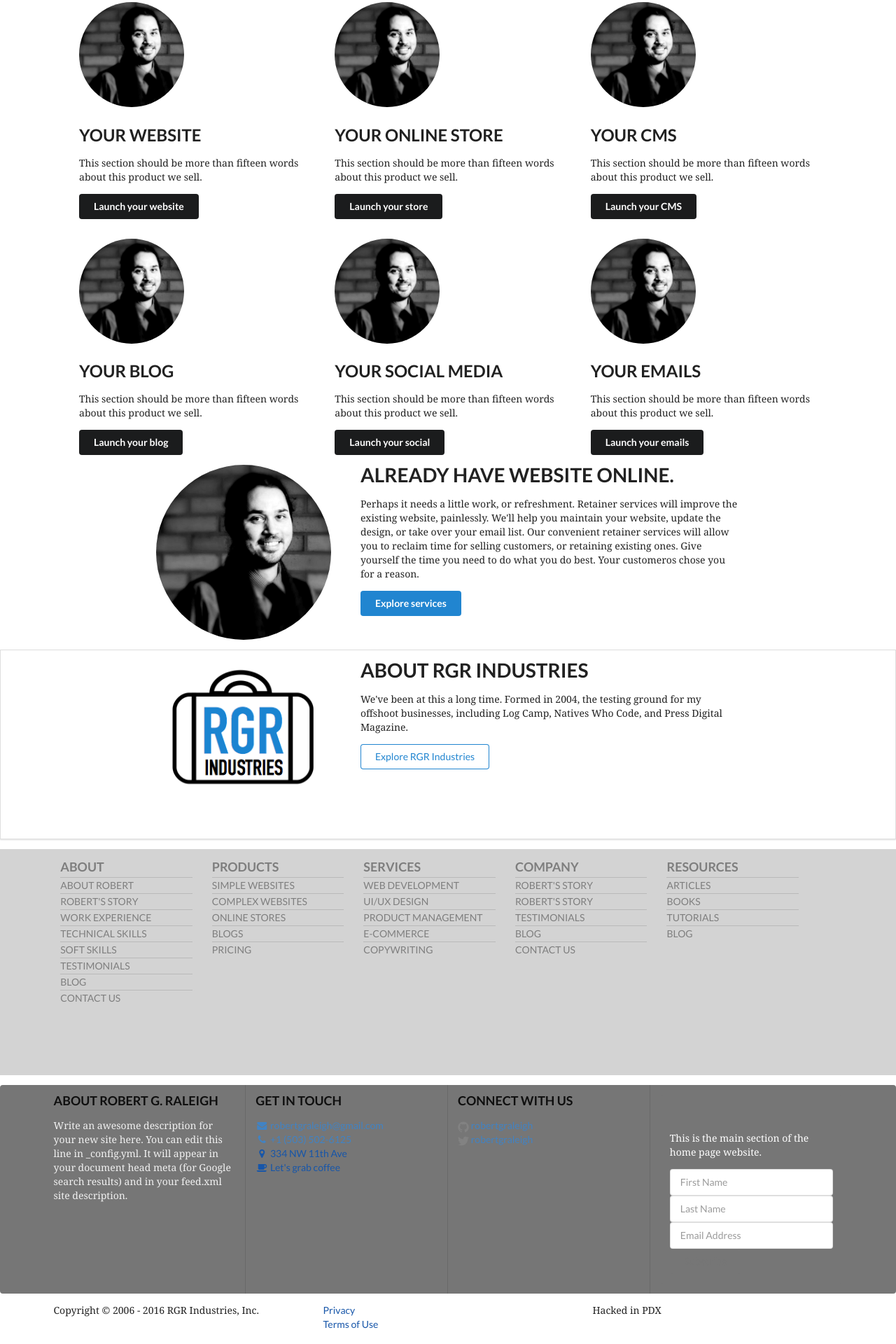
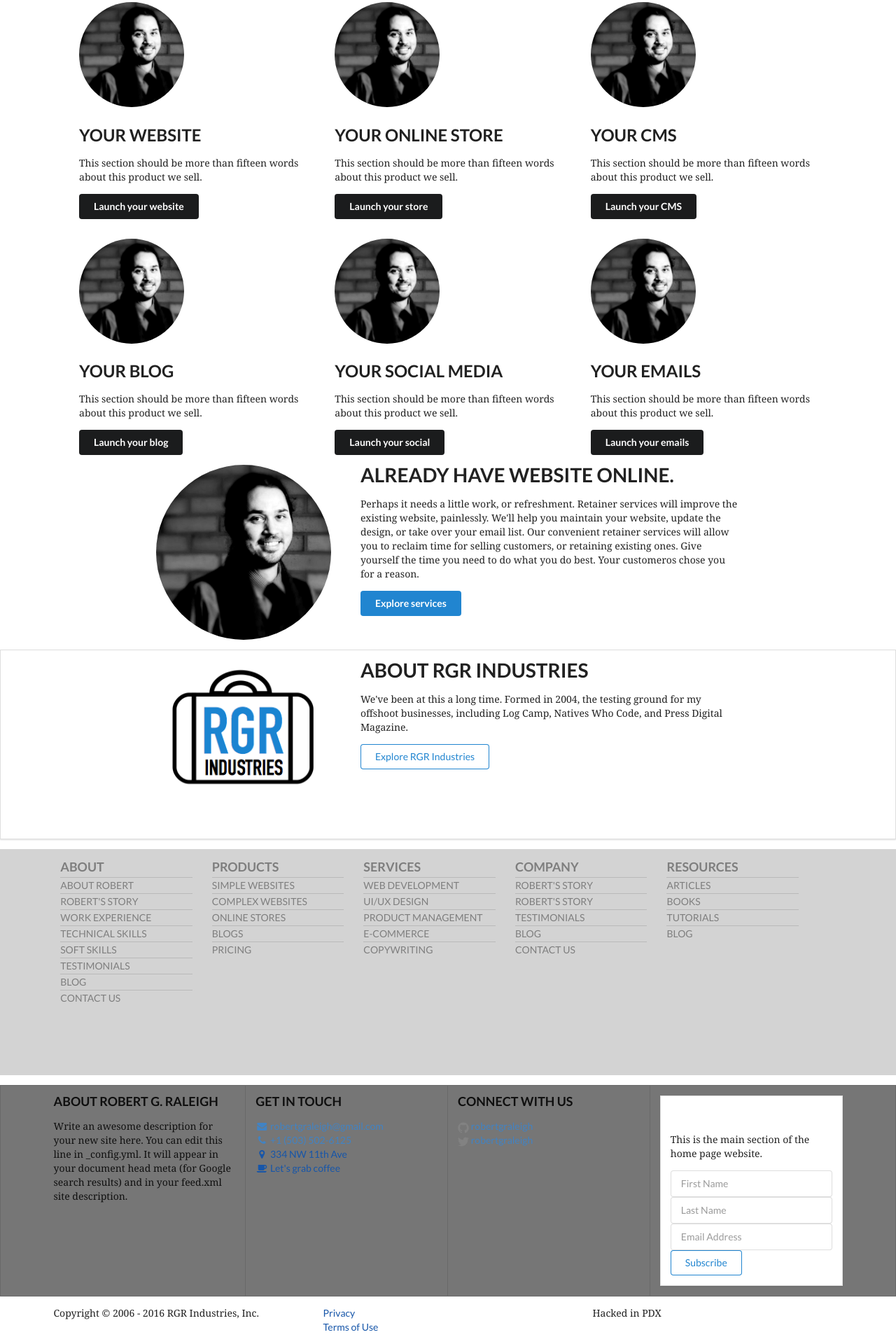
Before and after one commit to robertgraleigh/robertgraleigh.github.io, a Jekyll site: the page built from index.html, in a window 1280 px wide. Shown: the part 1921-3841 px from the top of the page at 70% size. Built offline with Jekyll 4.4.1, drawn with Linux system fonts in a browser that asks for light colours; some web fonts are replaced.

Commit message:
changed footer color to white

```diff
--- a/_includes/footer.html
+++ b/_includes/footer.html
@@ -70,8 +70,9 @@
 <!-- close /nav -->
 
 <!-- open the primary site footer -->
-<footer id="primary-footer" class="ui gray inverted segment">
-	<div class="ui stackable divided equal height stackable grid container">
+<footer id="primary-footer" class="ui straight white segment">
+	<div class="ui container">
+		<div class="ui stackable divided equal height stackable grid">
 			<div class="four wide column">
 				<h3 class="ui header">About {{site.title}}</h3>
 				<p>{{ site.description }}</p>
@@ -80,10 +81,14 @@
 			<div class="four wide column">
 				<h3 class="ui header">Get in touch</h3>
 				<ul class="contact-list">
-				<li><a href="mailto:{{ site.email }}" class="ui link"><i class="fa fa-envelope fa-fw"></i> {{ site.email }}</a></li>
-				<li><a href="tel:{{ site.phone }}" class="ui link"><i class="fa fa-phone fa-fw"></i> {{ site.phone }}</a></li>
-				<li><a href="" class="ui link"><i class="fa fa-map-marker fa-fw"></i> 334 NW 11th Ave</a></li>
-				<li><a href="" class="ui link"><i class="fa fa-coffee fa-fw"></i> Let's grab coffee</a></li>
+					<li><a href="mailto:{{ site.email }}" class="ui link"><i class="fa fa-envelope fa-fw"></i> {{ site.email }}</a>
+					</li>
+					<li><a href="tel:{{ site.phone }}" class="ui link"><i class="fa fa-phone fa-fw"></i> {{ site.phone }}</a>
+					</li>
+					<li><a href="" class="ui link"><i class="fa fa-map-marker fa-fw"></i> 334 NW 11th Ave</a>
+					</li>
+					<li><a href="" class="ui link"><i class="fa fa-coffee fa-fw"></i> Let's grab coffee</a>
+					</li>
 				</ul>
 				<!-- close /ul -->
 			</div>
@@ -106,7 +111,7 @@
 			<!-- /div -->
 			<div class="four wide column">
 				<!-- open newsletter header -->
-			<div class="ui grey inverted segment">
+				<div class="ui straight white segment">
 					<!-- open newsletter form -->
 					<form id="newsletter" class="ui form">
 						<h3 class="ui huge header"></h3>
@@ -117,7 +122,7 @@
 						<input type="text" placeholder="Last Name">
 						<label></label>
 						<input type="email" placeholder="Email Address">
-					<button class="ui grey basic button">Subscribe</button>
+						<button class="ui basic blue button">Subscribe</button>
 					</form>
 					<!-- close /newsletter form -->
 				</div>
@@ -126,5 +131,7 @@
 			<!-- close /div -->
 		</div>
 		<!-- /div -->
+	</div>
+	<!-- close /div -->
 </footer>
 <!-- close /footer -->
```
Lines whose indentation alone changed are shown as unchanged.
